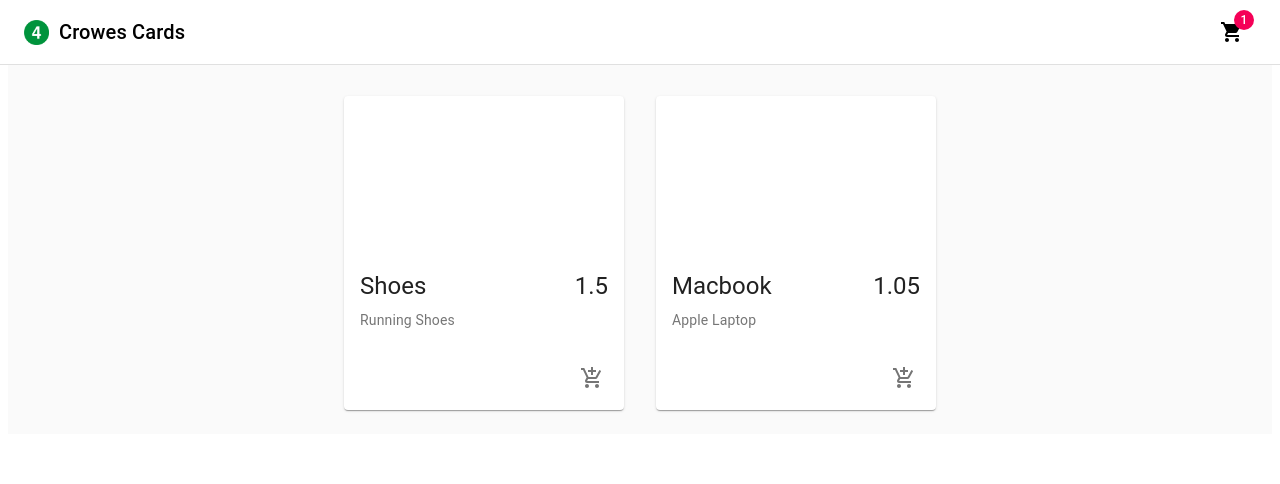
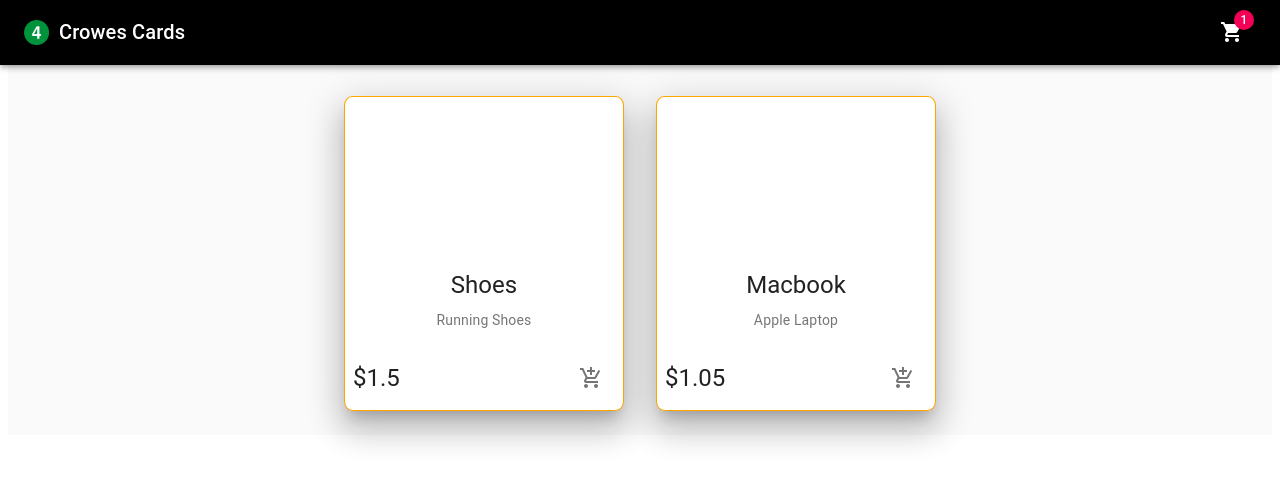
Before and after one commit to carrigan223/e_comm-stripe-commerce, a React (Create React App) app: page / in a window 1280 px wide. Shown: the top 484 px of the page. Built offline with nearby package versions, Linux system fonts and the light colour scheme.

Commit message:
played with some styles

```diff
--- a/src/components/Navbar/styles.js
+++ b/src/components/Navbar/styles.js
@@ -4,7 +4,9 @@ const drawerWidth = 0;
 
 export default makeStyles((theme) => ({
   appBar: {
-    boxShadow: "none",
+    boxShadow: 1,
+    background: "black",
+    color: "white",
     borderBottom: "1px solid rgba(0, 0, 0, 0.12)",
     [theme.breakpoints.up("sm")]: {
       width: `calc(100% - ${drawerWidth}px)`,
--- a/src/components/Products/Product/Product.js
+++ b/src/components/Products/Product/Product.js
@@ -14,7 +14,7 @@ const Product = ({ product }) => {
   const classes = useStyles();
   return (
     <div>
-      <Card className={classes.root}>
+      <Card className={classes.root} elevation={20}>
         <CardMedia
           img={product.image}
           title={product.name}
@@ -22,16 +22,21 @@ const Product = ({ product }) => {
         />
         <CardContent>
           <div className={classes.cardContent}>
-            <Typography variant="h5" gutterBottom>
+            <Typography variant="h5" gutterBottom className={classes.title}>
               {product.name}
             </Typography>
-            <Typography variant="h5">{product.price}</Typography>
+
+            <Typography
+              variant="body2"
+              color="textSecondary"
+              className={classes.description}
+            >
+              {product.description}
+            </Typography>
           </div>
-          <Typography variant="body2" color="textSecondary">
-            {product.description}
-          </Typography>
         </CardContent>
         <CardActions disableSpacing className={classes.cardActions}>
+          <Typography variant="h5">${product.price}</Typography>
           <IconButton aria-label="Add to Cart">
             <AddShoppingCart />
           </IconButton>
--- a/src/components/Products/Product/styles.js
+++ b/src/components/Products/Product/styles.js
@@ -2,8 +2,10 @@ import { makeStyles } from "@material-ui/core/styles";
 
 export default makeStyles(() => ({
   root: {
-    // maxWidth: 345, original width style
+    // maxWidth: 345, //original width style
     maxWidth: "100%",
+    border: "1px solid orange",
+    borderRadius: "3%",
   },
   media: {
     height: 0,
@@ -11,10 +13,19 @@ export default makeStyles(() => ({
   },
   cardActions: {
     display: "flex",
-    justifyContent: "flex-end",
+    justifyContent: "space-between",
   },
   cardContent: {
     display: "flex",
     justifyContent: "space-between",
+    flexDirection: "column",
+  },
+  title: {
+    marginLeft: "auto",
+    marginRight: "auto",
+  },
+  description: {
+    marginLeft: "auto",
+    marginRight: "auto",
   },
 }));
```
